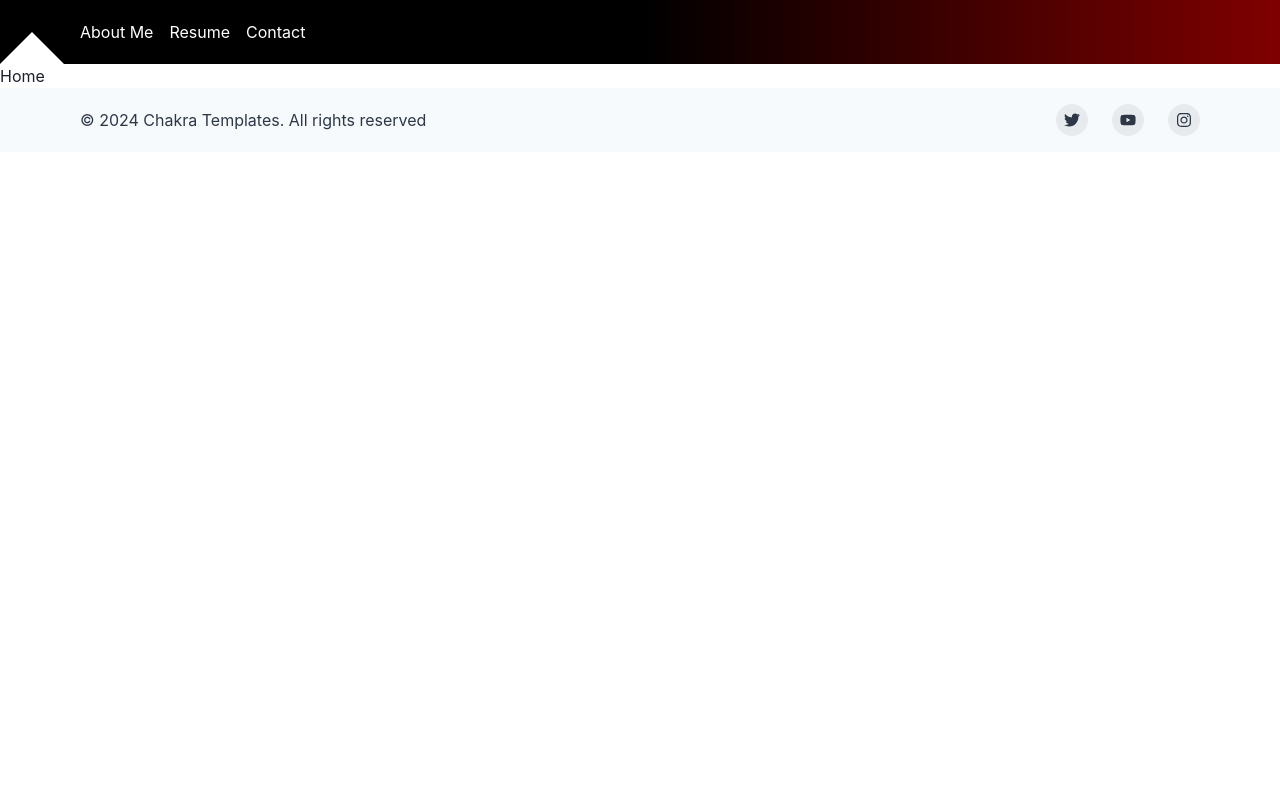
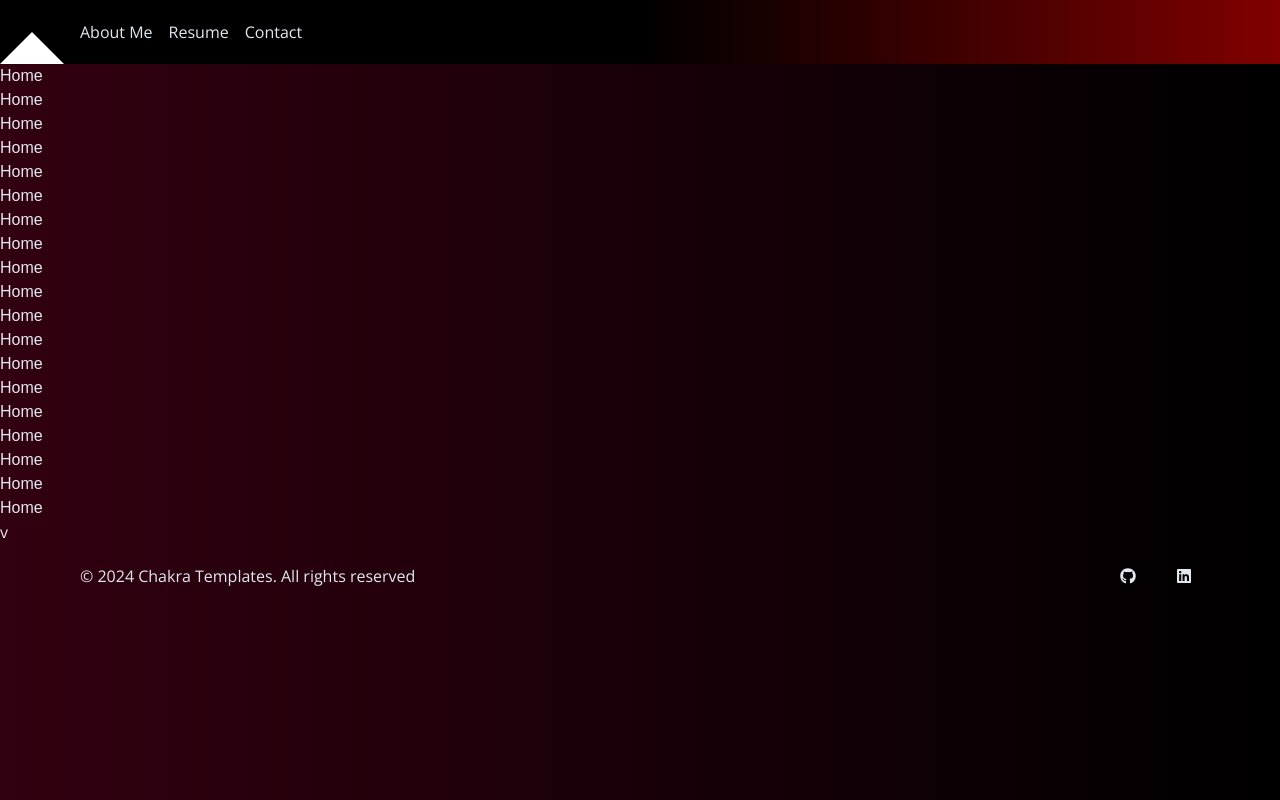
Before and after one commit to LawrenceMiao/lawrencemiao.info, a React (Create React App) app: page / in a window 1280 px wide. Built offline with nearby package versions, Linux system fonts and the light colour scheme.

Commit message:
gradient

```diff
--- a/public/index.html
+++ b/public/index.html
@@ -1,19 +1,25 @@
-<!DOCTYPE html>
+<!doctype html>
 <html lang="en">
     <head>
         <meta charset="utf-8" />
         <link rel="icon" href="%PUBLIC_URL%/favicon.ico" />
         <meta name="viewport" content="width=device-width, initial-scale=1" />
         <meta name="theme-color" content="#000000" />
-    <meta
-      name="description"
-      content="Lawrence Miao - AI Engineering"
+        <meta name="description" content="Lawrence Miao - AI Engineering" />
+
+        <!-- Google Fonts -->
+        <link rel="preconnect" href="https://fonts.googleapis.com" />
+        <link rel="preconnect" href="https://fonts.gstatic.com" crossorigin />
+        <link
+            href="https://fonts.googleapis.com/css2?family=Open+Sans:ital,wght@0,300..800;1,300..800&display=swap"
+            rel="stylesheet"
         />
+        <link
+            href="https://fonts.googleapis.com/css2?family=Montserrat:ital,wght@0,100..900;1,100..900&display=swap"
+            rel="stylesheet"
+        />
+
         <link rel="apple-touch-icon" href="%PUBLIC_URL%/logo192.png" />
-    <!--
-      manifest.json provides metadata used when your web app is installed on a
-      user's mobile device or desktop. See https://developers.google.com/web/fundamentals/web-app-manifest/
-    -->
         <link rel="manifest" href="%PUBLIC_URL%/manifest.json" />
         <!--
       Notice the use of %PUBLIC_URL% in the tags above.
@@ -25,19 +31,25 @@
       Learn how to configure a non-root public URL by running `npm run build`.
     -->
         <title>Lawrence Miao</title>
+        <style>
+            h1,
+            h2,
+            h3,
+            h4,
+            h5,
+            h6 {
+                font-family: 'Monserrat', sans-serif;
+            }
+        </style>
     </head>
-  <body>
+    <body
+        class="text-slate-200"
+        style="
+            background: linear-gradient(to left, #000000, #320010);
+            font-family: 'Open Sans', sans-serif;
+        "
+    >
         <noscript>You need to enable JavaScript to run this app.</noscript>
         <div id="root"></div>
-    <!--
-      This HTML file is a template.
-      If you open it directly in the browser, you will see an empty page.
-
-      You can add webfonts, meta tags, or analytics to this file.
-      The build step will place the bundled scripts into the <body> tag.
-
-      To begin the development, run `npm start` or `yarn start`.
-      To create a production bundle, use `npm run build` or `yarn build`.
-    -->
     </body>
 </html>
--- a/src/components/Footer.js
+++ b/src/components/Footer.js
@@ -7,7 +7,7 @@ import {
   useColorModeValue,
   VisuallyHidden,
 } from '@chakra-ui/react'
-import { FaInstagram, FaTwitter, FaYoutube } from 'react-icons/fa'
+import { FaLinkedin, FaGithub  } from 'react-icons/fa'
 
 const SocialButton = ({
   children,
@@ -39,8 +39,7 @@ const SocialButton = ({
 export default function SmallWithSocial() {
   return (
     <Box
-      bg={useColorModeValue('gray.50', 'gray.900')}
-      color={useColorModeValue('gray.700', 'gray.200')}>
+      className='bg-transparent'>
       <Container
         as={Stack}
         maxW={'6xl'}
@@ -51,14 +50,11 @@ export default function SmallWithSocial() {
         align={{ base: 'center', md: 'center' }}>
         <Text>© 2024 Chakra Templates. All rights reserved</Text>
         <Stack direction={'row'} spacing={6}>
-          <SocialButton label={'Twitter'} href={'#'}>
-            <FaTwitter />
+          <SocialButton label={'Github'} href={'https://github.com/LawrenceMiao'}>
+            <FaGithub />
           </SocialButton>
-          <SocialButton label={'YouTube'} href={'#'}>
-            <FaYoutube />
-          </SocialButton>
-          <SocialButton label={'Instagram'} href={'#'}>
-            <FaInstagram />
+          <SocialButton label={'Linkedin'} href={'https://linkedin.com/in/LawrenceMiao'}>
+            <FaLinkedin />
           </SocialButton>
         </Stack>
       </Container>
--- a/src/components/Navbar.js
+++ b/src/components/Navbar.js
@@ -14,7 +14,7 @@ export default function Navbar() {
     const { isOpen, onOpen, onClose } = useDisclosure()
 
     return (
-        <Box className={"text-white "} style={{backgroundImage: "linear-gradient(to right, #000000,#000000, #800000)"}} >
+        <Box className={"pr-3"} style={{backgroundImage: "linear-gradient(to right, #000000,#000000, #800000)"}} >
                 <Flex
                     h={16}
                     alignItems={'center'}
--- a/src/index.js
+++ b/src/index.js
@@ -2,7 +2,6 @@ import React from 'react'
 import ReactDOM from 'react-dom/client'
 import { BrowserRouter, Routes, Route } from 'react-router-dom'
 import './index.css'
-// import App from './App';
 import reportWebVitals from './reportWebVitals'
 
 import Home from './pages/Home'
--- a/src/pages/Home.js
+++ b/src/pages/Home.js
@@ -1,5 +1,28 @@
 const Home = () => {
-    return <h1>Home</h1>;
+    return (
+    <div className="text-slate-200 min-h-full">
+      <h1>Home</h1>
+      <h1>Home</h1>
+      <h1>Home</h1>
+      <h1>Home</h1>
+      <h1>Home</h1>
+      <h1>Home</h1>
+      <h1>Home</h1>
+      <h1>Home</h1>
+      <h1>Home</h1>
+      <h1>Home</h1>
+      <h1>Home</h1>
+      <h1>Home</h1>
+      <h1>Home</h1>
+      <h1>Home</h1>
+
+      <h1>Home</h1>
+      <h1>Home</h1>
+      <h1>Home</h1>
+      <h1>Home</h1>
+      <h1>Home</h1>v
+
+    </div>);
   };
 
   export default Home;
```
Lines whose indentation alone changed are shown as unchanged.
